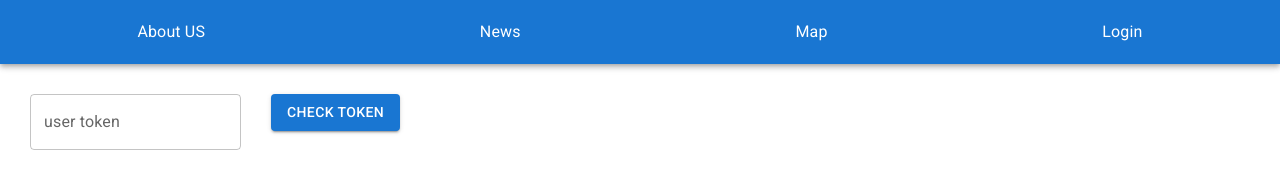
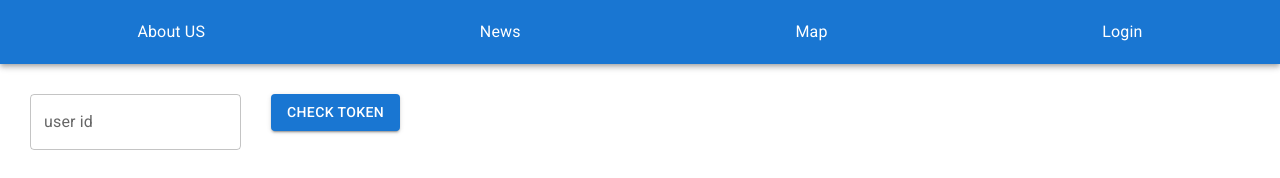
Before and after one commit to IT-Academy-Social-Projects-KRV/MapUA, a React (Create React App) app in the folder frontend/: page /test-profile-data in a window 1280 px wide. Shown: the top 178 px of the page. Built offline with nearby package versions, Linux system fonts and the light colour scheme; no server answers.

Commit message:
on find error resolved, renamed function in profilePage

```diff
--- a/frontend/src/components/develop/Profile.tsx
+++ b/frontend/src/components/develop/Profile.tsx
@@ -34,7 +34,7 @@ function Profile() {
     }
   }
 
-  const onTokenChange = (e: any) => {
+  const onIdChange = (e: any) => {
     setId(e.target.value);
   };
 
@@ -47,7 +47,7 @@ function Profile() {
         }
       }}
     >
-      <TextField value={id} onChange={onTokenChange} label="user token" />
+      <TextField value={id} onChange={onIdChange} label="user id" />
       <Button variant="contained" onClick={() => onGetToken()}>
         Check token
       </Button>
```
Also changed, not shown: 1 other file (tests, documents, lock files or other folders).
